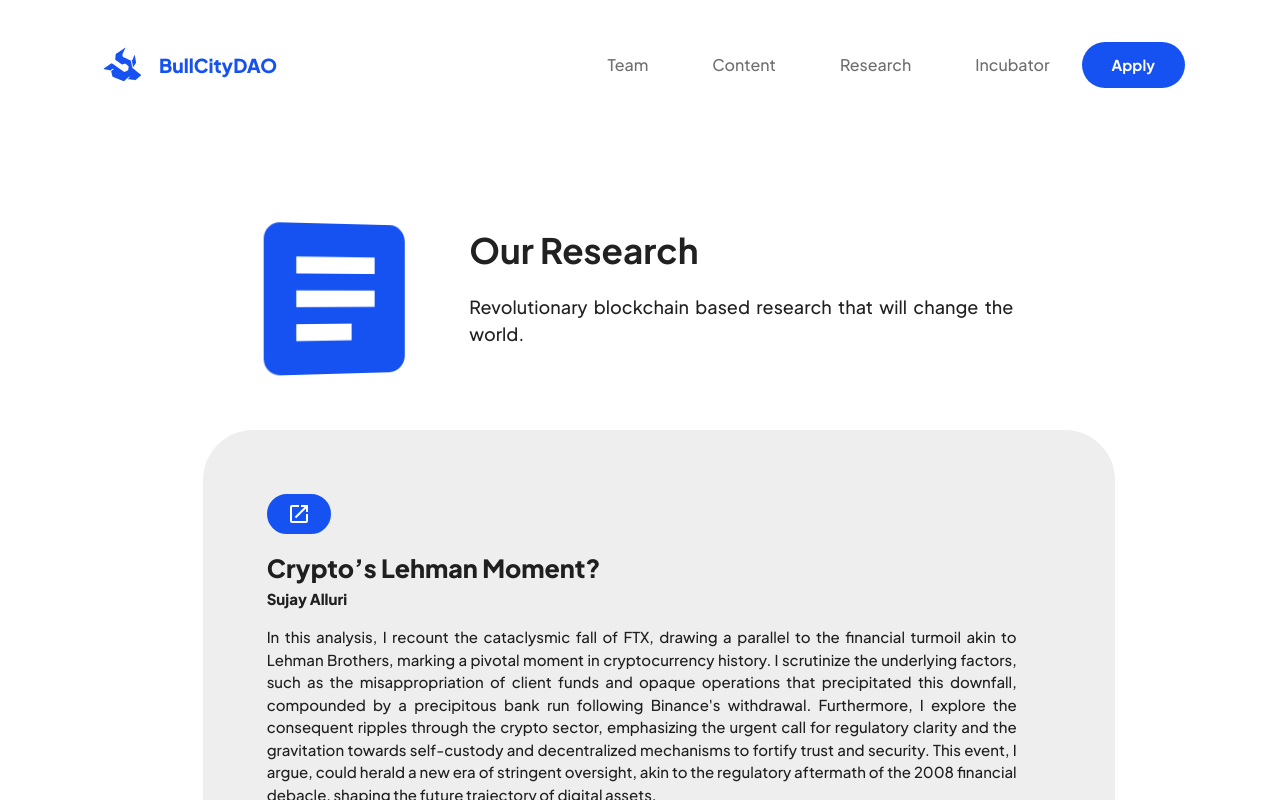
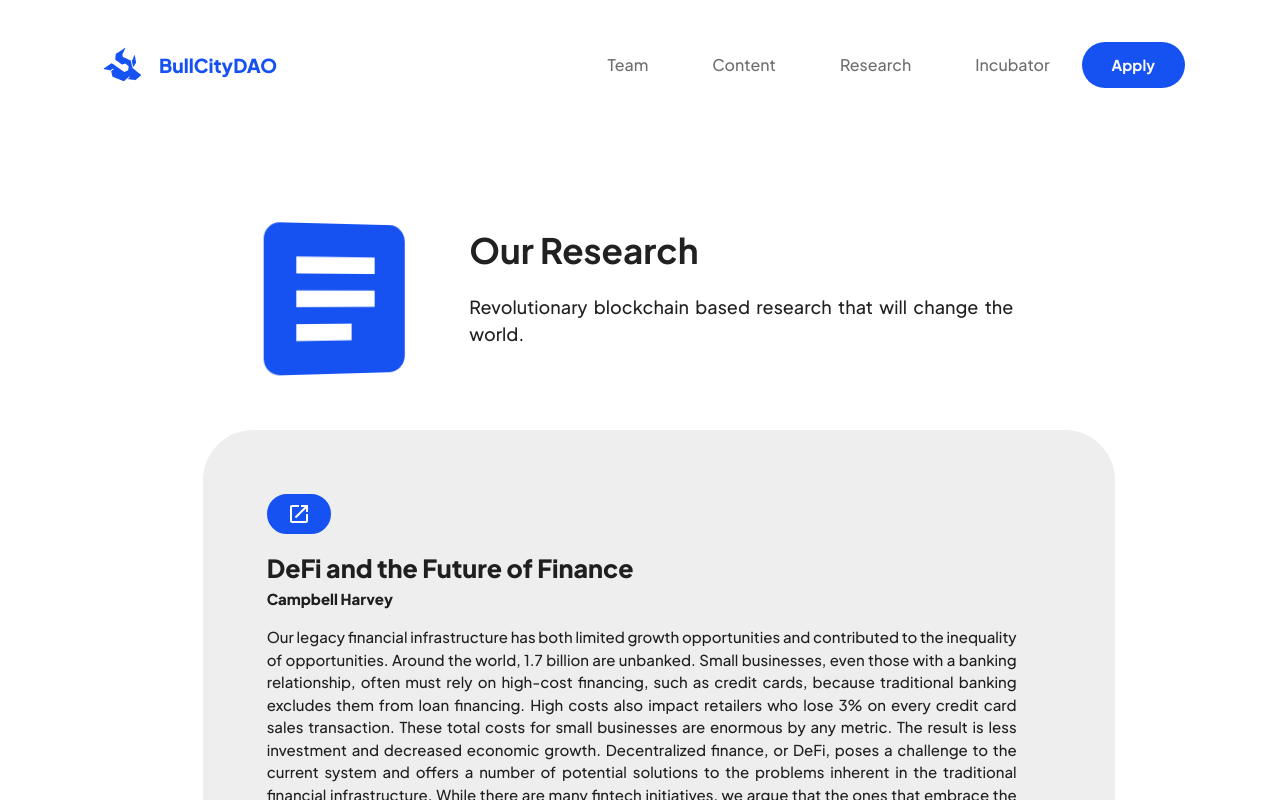
Before and after one commit to bharat-krishnan/bull-city-dao, a React (Create React App) app: page /research in a window 1280 px wide. Built offline with nearby package versions, Linux system fonts and the light colour scheme.

Commit message:
Added Harveys research papers

```diff
--- a/src/Pages/Research.js
+++ b/src/Pages/Research.js
@@ -17,10 +17,38 @@ const Research = () => {
             />
 
             <ContentItem
+                to = "https://papers.ssrn.com/sol3/papers.cfm?abstract_id=3711777"
+                title = "DeFi and the Future of Finance"
+                author = "Campbell Harvey"
+                about = "Our legacy financial infrastructure has both limited growth opportunities and contributed to the inequality of opportunities. Around the world, 1.7 billion are unbanked. Small businesses, even those with a banking relationship, often must rely on high-cost financing, such as credit cards, because traditional banking excludes them from loan financing. High costs also impact retailers who lose 3% on every credit card sales transaction. These total costs for small businesses are enormous by any metric. The result is less investment and decreased economic growth. Decentralized finance, or DeFi, poses a challenge to the current system and offers a number of potential solutions to the problems inherent in the traditional financial infrastructure. While there are many fintech initiatives, we argue that the ones that embrace the current banking infrastructure are likely to be fleeting. We argue those initiatives that use decentralized methods - in particular blockchain technology - have the best chance to define the future of finance."
+            />
+
+            <ContentItem
+                to = "https://papers.ssrn.com/sol3/papers.cfm?abstract_id=4124576"
+                title = "An Investor’s Guide to Crypto"
+                author = "Campbell Harvey"
+                about = "We provide practical insights for investors seeking exposure to the growing cryptocurrency space. Today, crypto is much more than just bitcoin, which historically dominated the space but accounted for just a 21% share of total crypto trading volume in 2021. We discuss a wide variety of tokens, highlighting both their functionality and their investment properties. We critically compare popular valuation methods. We contrast buy-and-hold investing with more active styles. We only deem return data from 2017 representative, but the use of intraday data boosts statistical power. Underlying crypto performance has been notoriously volatile, but volatility-targeting methods are effective at controlling risk, and trend-following strategies have performed well. Crypto assets display a low correlation with traditional risky assets in normal times, but the correlation also rises in the left tail of these risky assets. Finally, we detail important custody and regulatory considerations for institutional investors."
+            />
+
+            <ContentItem
                 to = "https://drive.google.com/file/d/1W6eou8GDRm4Lvum1rBAxQJWDS8f4Mc9g/view?usp=sharing"
                 title = "Crypto’s Lehman Moment?"
                 author = "Sujay Alluri"
                 about = "In this analysis, I recount the cataclysmic fall of FTX, drawing a parallel to the financial turmoil akin to Lehman Brothers, marking a pivotal moment in cryptocurrency history. I scrutinize the underlying factors, such as the misappropriation of client funds and opaque operations that precipitated this downfall, compounded by a precipitous bank run following Binance's withdrawal. Furthermore, I explore the consequent ripples through the crypto sector, emphasizing the urgent call for regulatory clarity and the gravitation towards self-custody and decentralized mechanisms to fortify trust and security. This event, I argue, could herald a new era of stringent oversight, akin to the regulatory aftermath of the 2008 financial debacle, shaping the future trajectory of digital assets."
+            />
+
+            <ContentItem
+                to = "https://papers.ssrn.com/sol3/papers.cfm?abstract_id=4188661"
+                title = "An Anatomy of Crypto-Enabled Cybercrimes"
+                author = "Campbell Harvey"
+                about = "While the advent of cryptocurrencies and digital assets holds promise for improving and disrupting financial systems by offering cheap, quick, and secure transfer of value, it also opens up new payment channels for cybercrimes. A prerequisite to solving a problem is understanding the nature of the problem. Assembling a diverse set of public, proprietary, and hand-collected data, including dark web conversations in Russian, we conduct the first detailed anatomy of crypto-enabled cybercrimes and highlight relevant economic issues. Our analyses reveal that a few organized ransomware gangs dominate the space and have evolved into sophisticated corporate-like operations with physical offices, franchising, and affiliation programs. Leading ransomware gangs operate from Russian-speaking regions and mainly target U.S. and Western Europe enterprises. Their techniques have become more aggressive, entailing multiple extortion and reputation management layers and leading firms to underreport security breaches. Blanket restrictions on cryptocurrency usage may prove ineffective in tackling crypto-enabled cybercrime and hinder innovations. Instead, blockchain transparency and digital footprints enable effective forensics for tracking, monitoring, and shutting down dominant cybercriminal organizations."
+            />
+
+            <ContentItem
+                to = "https://papers.ssrn.com/sol3/papers.cfm?abstract_id=4538838"
+                title = "International Business and Decentralized Finance"
+                author = "Campbell Harvey"
+                about = "Over the last decade, the green shoots of a new economic order have appeared as decentralized technologies emerge to challenge traditional financial systems. Decentralized finance (DeFi) offers transparency, interoperability, security, low costs, and equal accessibility---all lacking in the current financial model. DeFi is a growing force in fintech, but it has risks, including smart-contract vulnerabilities, fragile governance, custodial issues, and regulatory uncertainties. Despite its inherent risks as an emerging and fast-evolving technology, DeFi possesses the potential to establish a new frontier in international business."
             />
 
             <ContentItem
```
